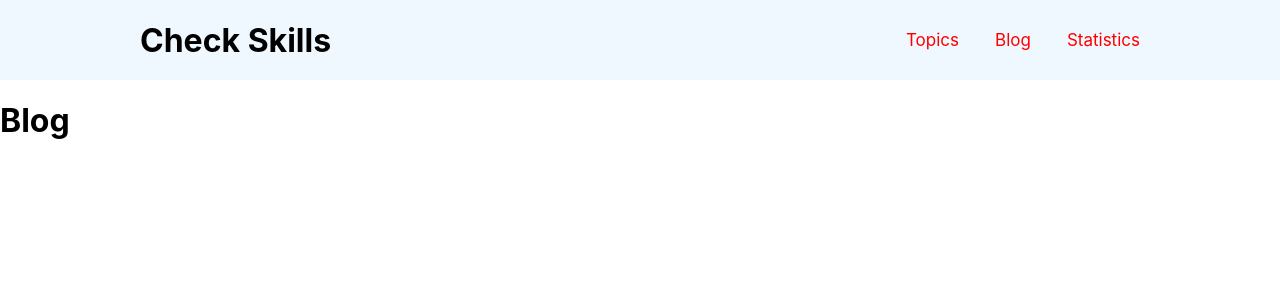
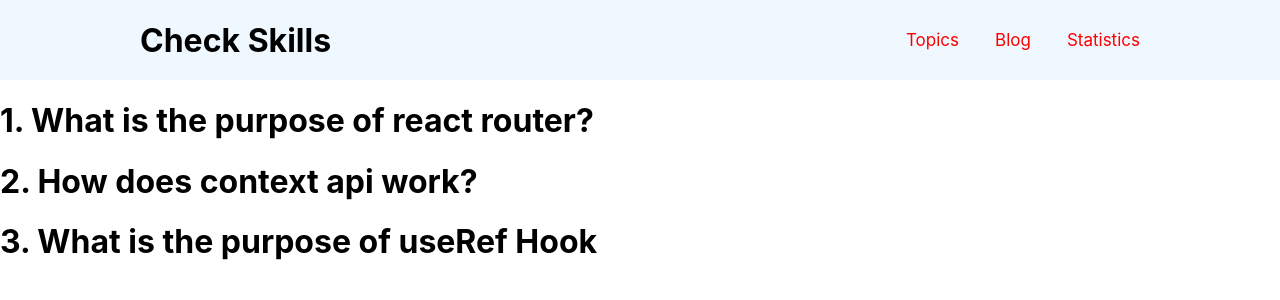
Before and after one commit to HASAN1911001/Assignment-09, a React (Create React App) app: page /blog in a window 1280 px wide. Shown: the top 300 px of the page. Built offline with nearby package versions, Linux system fonts and the light colour scheme.

Commit message:
blog setup done

```diff
--- a/src/components/Blog.js
+++ b/src/components/Blog.js
@@ -5,7 +5,9 @@ function Blog() {
   return (
     <div>
         <Navigation></Navigation>
-        <h1>Blog</h1>
+        <h1>1. What is the purpose of react router?</h1>
+        <h1>2. How does context api work?</h1>
+        <h1>3. What is the purpose of useRef Hook</h1>
     </div>
   )
 }
```
